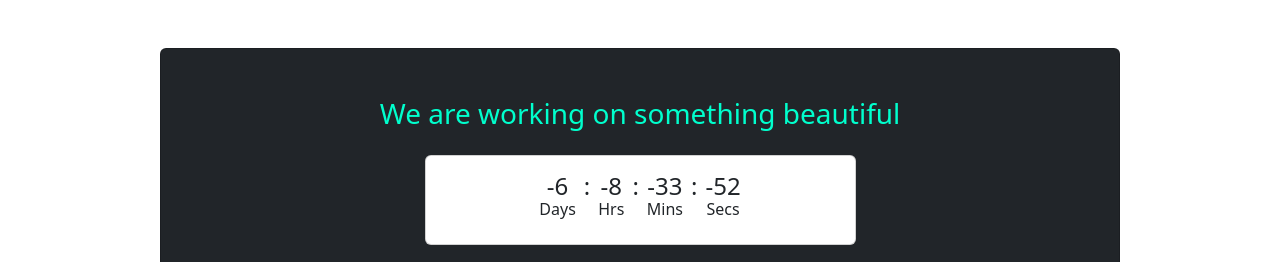
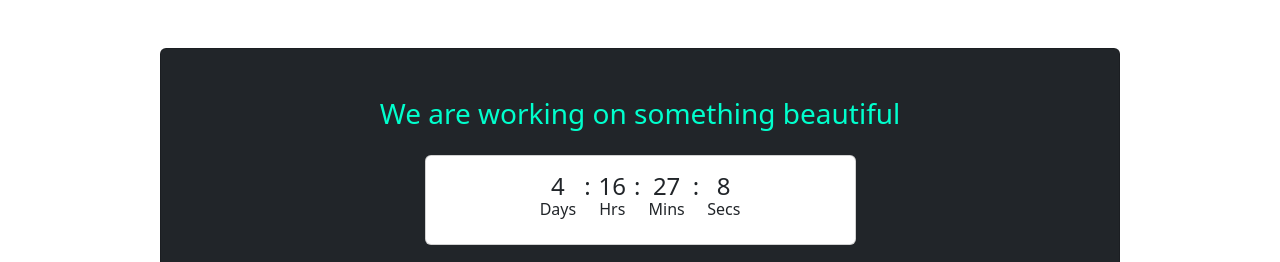
Before and after one commit to TitiEkundayo/titiekundayo, a Next.js app: page /underconstruction1 in a window 1280 px wide. Shown: the top 262 px of the page. Built offline with nearby package versions, Linux system fonts and the light colour scheme; a web font is replaced by a local one.

Commit message:
updated the timer for underconstruction page

```diff
--- a/pages/underconstruction1.tsx
+++ b/pages/underconstruction1.tsx
@@ -11,7 +11,7 @@ export default function UnderConstruction1() {
 	const [seconds, setSeconds] = useState(0);
 
 	useEffect(() => {
-		const target = new Date("02/28/2023 23:59:59");
+		const target = new Date("03/10/2023 23:59:59");
 		const interval = setInterval(() => {
 			const now = new Date();
 			const timeDifference = target.getTime() - now.getTime();
```
